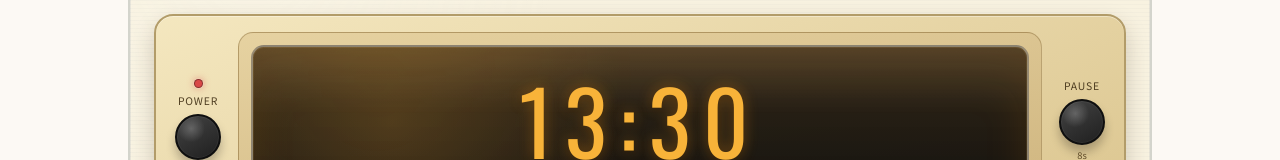
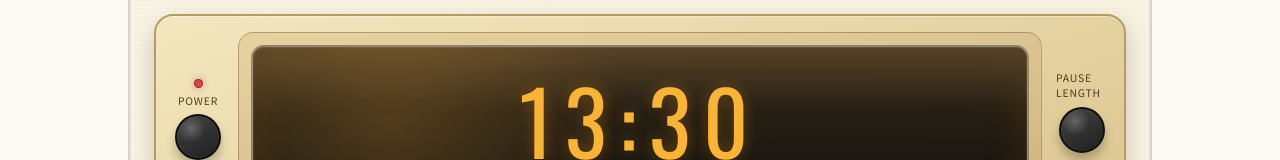
Before and after one commit to andyroo2000/convo-lab, a React (Vite) app in the folder client/: page /tools/japanese-time-practice in a window 1280 px wide. Shown: the part 300-460 px from the top of the page. Built offline with nearby package versions, Linux system fonts and the light colour scheme; no server answers.

Commit message:
Clarify pause length control copy

```diff
--- a/client/src/features/tools/japaneseTimePractice/components/JapaneseTimePracticeToolPage.tsx
+++ b/client/src/features/tools/japaneseTimePractice/components/JapaneseTimePracticeToolPage.tsx
@@ -331,12 +331,12 @@ const JapaneseTimePracticeToolPage = () => {
             </div>
           </div>
           <div className="retro-clock-radio-control">
-            <span className="retro-clock-radio-control-label">Pause</span>
+            <span className="retro-clock-radio-control-label">Pause Length</span>
             <button
               type="button"
               onClick={cyclePause}
               className="retro-clock-radio-knob retro-clock-radio-knob-button"
-              aria-label={`Pause ${pauseSeconds} seconds`}
+              aria-label={`Pause length ${pauseSeconds} seconds between items`}
             />
             <span className="retro-clock-radio-control-sub">{pauseSeconds}s</span>
           </div>
```
